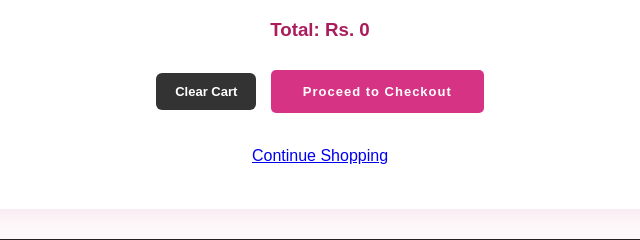
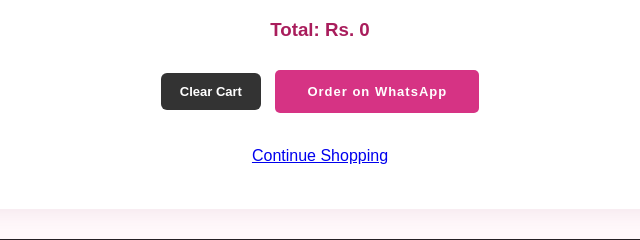
Before and after one commit to yamna04/shopping-website-, a plain HTML site: page cart.html in a window 1280 px wide. Shown: the part 397-637 px from the top of the page, 320-960 px from the left. Drawn offline with Linux system fonts and the light colour scheme.

Commit message:
Change checkout button to order on WhatsApp

```diff
--- a/cart.html
+++ b/cart.html
@@ -39,8 +39,8 @@
             Clear Cart
         </button>
 
-        <button class="shop-btn" onclick="openCheckout()">
-            Proceed to Checkout
+        <button class="shop-btn" onclick="orderOnWhatsApp()">
+            Order on WhatsApp
         </button>
 
         <br><br>
```
